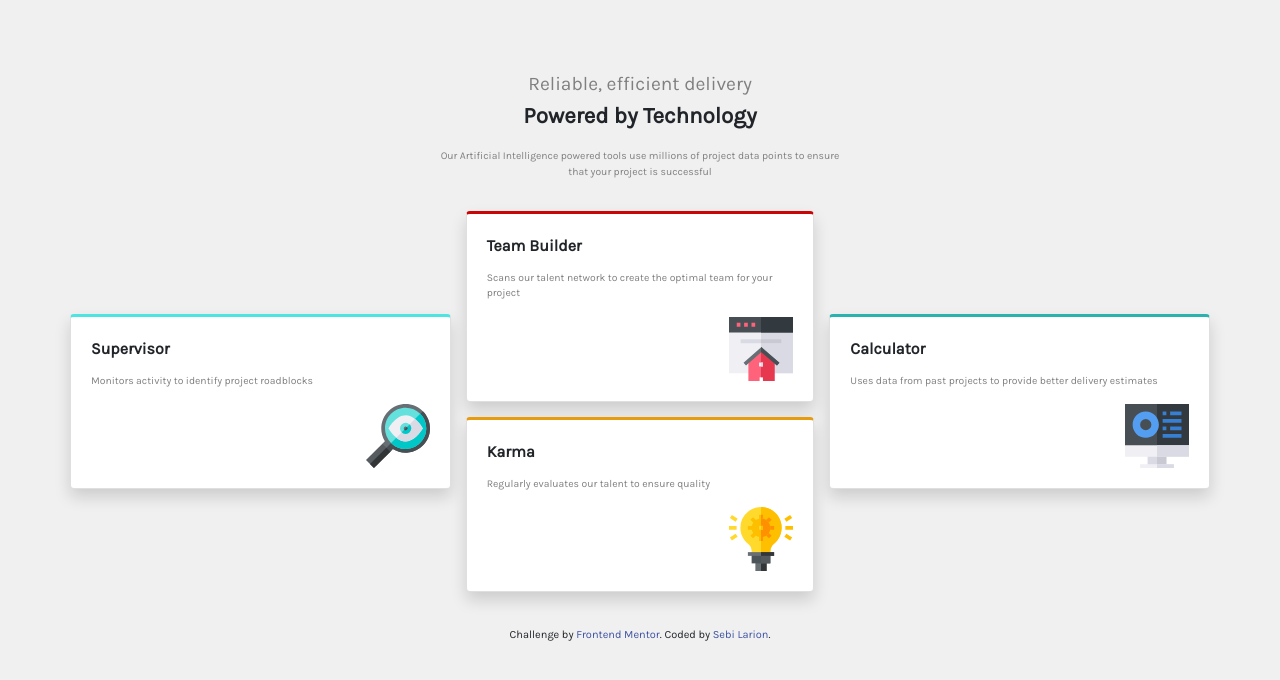
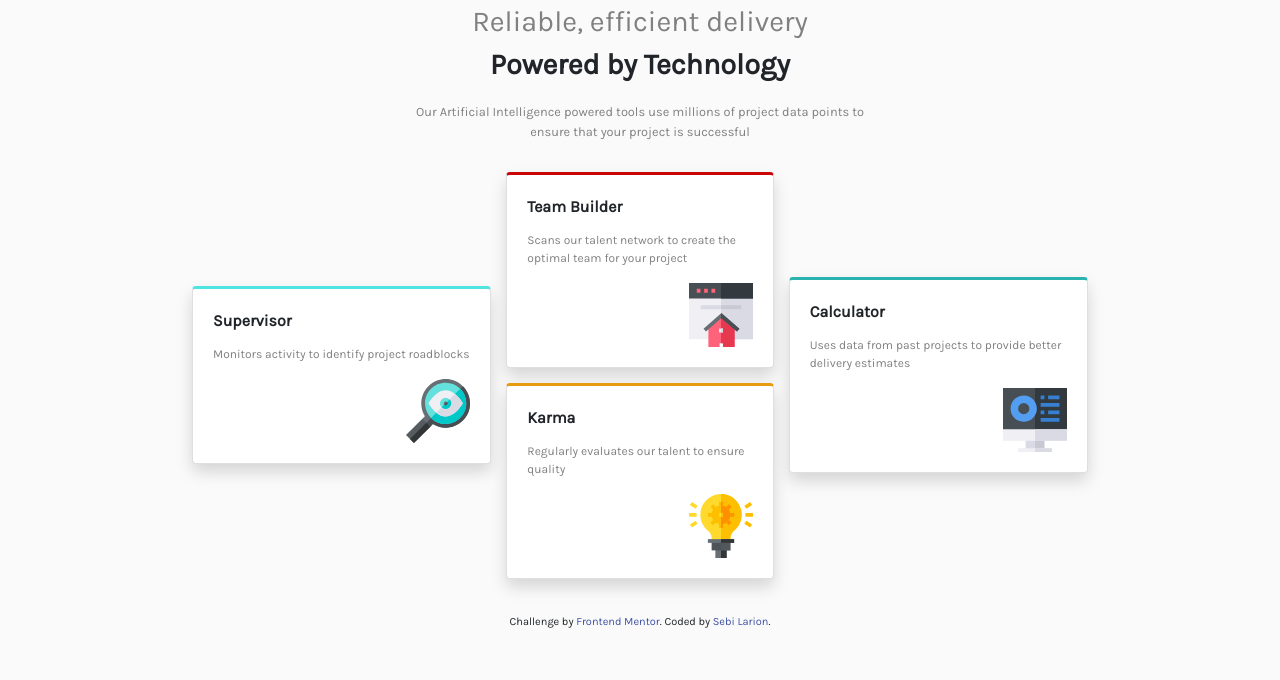
Before and after one commit to Kenan805/Four-Card-Section-Master, a plain HTML site: page index.html in a window 1280 px wide. Drawn offline with nearby package versions, Linux system fonts and the light colour scheme.

Commit message:
another commit

```diff
--- a/style.css
+++ b/style.css
@@ -1,12 +1,13 @@
 /* Global */
 
 .main {
-  background-color: #F0F0F0;
+  background-color: #FAFAFA;
   font-size: 16px;
   font-family: Karla, Helvetica, sans-serif;
-  margin: 70px;
+  margin: auto;
   max-width: 1440px;
   font-weight: 400;
+
 
 }
 
@@ -18,27 +19,28 @@
   margin: auto;
 }
 #firstTitle{
-  font-size: 120%;
+  font-size: 180%;
   color: grey;
 
 }
 
 #secondTitle{
   font-weight: 700;
-  font-size: 140%;
+  font-size: 180%;
 }
 
 #headerParagraph{
   color: grey;
   width: 60%;
   margin: auto;
-  font-size: 65%;
+  font-size: 80%;
 }
 
 /* Cards */
 
 .container{
-  width: 90%;
+  width: 70% !important;
+  margin: auto;
 }
 
 #col{
@@ -78,7 +80,7 @@
 
 .card-text {
 color: grey;
-font-size: 65%;
+font-size: 75%;
 }
 
 .card img {
```
Also changed, not shown: index.html (+2 -1 lines).
